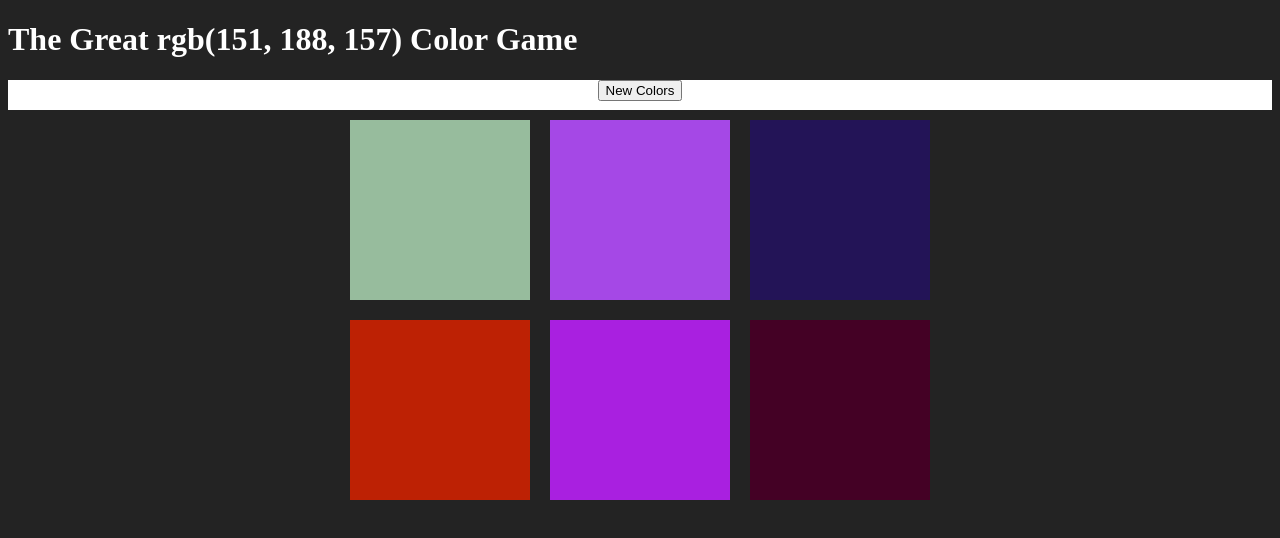
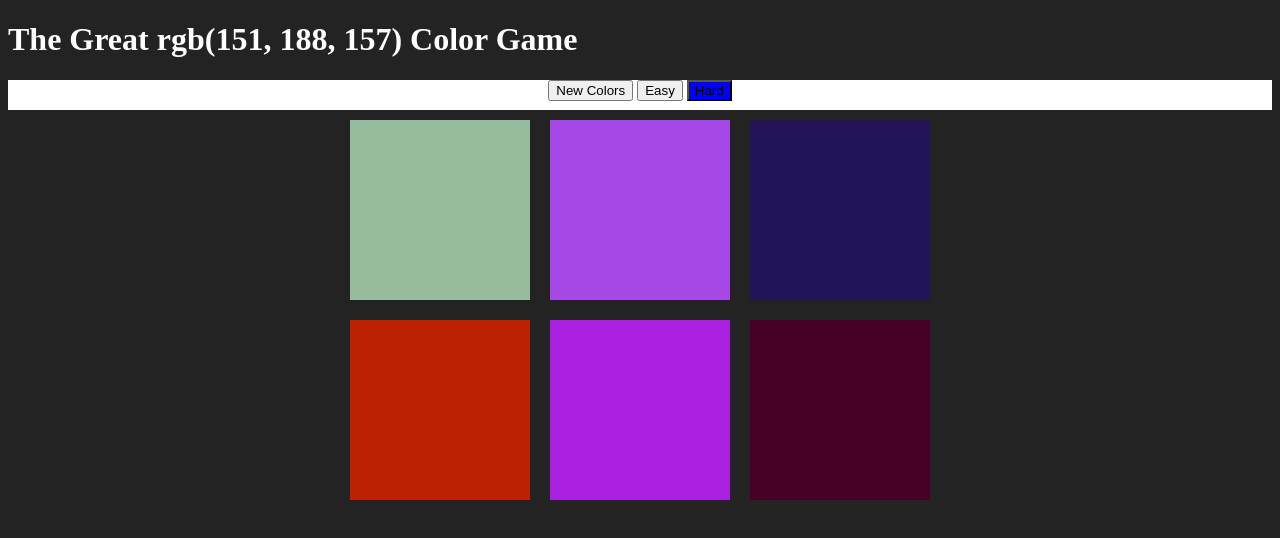
Before and after one commit to maripal/color-game, a plain HTML site: page index.html in a window 1280 px wide. Drawn offline with Linux system fonts and the light colour scheme.

Commit message:
added hard and easy buttons and styles for them

```diff
--- a/index.html
+++ b/index.html
@@ -11,6 +11,8 @@
     <div id="stripe">
       <button id="reset">New Colors</button>
       <span id="message"></span>
+      <button id="easyBtn">Easy</button>
+      <button id="hardBtn" class="selected">Hard</button>
     </div>
 
     <div id="container">
--- a/main.css
+++ b/main.css
@@ -25,3 +25,7 @@ h1 {
   text-align: center;
   color: black;
 }
+
+.selected {
+  background: blue;
+}
```
